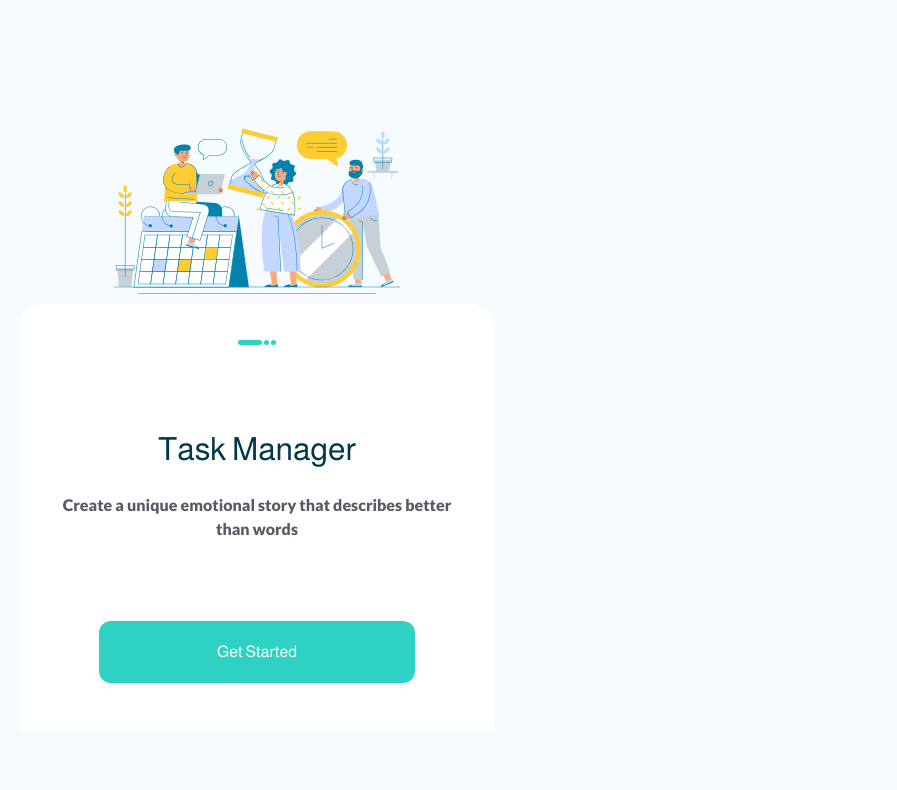
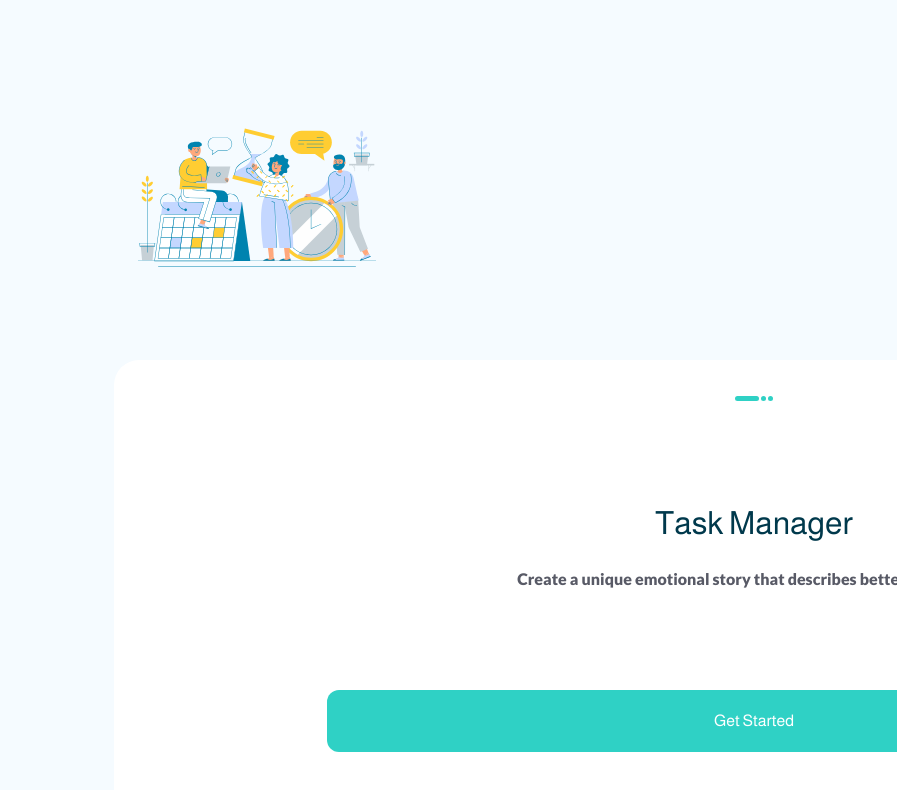
Before and after one commit to Samiyan1/scheduler-web-app, a React (Vite) app: page / in a window 1280 px wide. Shown: the top 790 px of the page, without its empty margins (383-1280 px from the left). Built offline with nearby package versions, Linux system fonts and the light colour scheme.

Commit message:
fixed bottom

```diff
--- a/src/index.css
+++ b/src/index.css
@@ -18,7 +18,6 @@
   color-scheme: light dark;
   color: rgba(255, 255, 255, 0.87);
   background-color: #F5FBFF;
-
   font-synthesis: none;
   text-rendering: optimizeLegibility;
   -webkit-font-smoothing: antialiased;
@@ -34,7 +33,8 @@ a {
 
 
 body {
-  height: 100vh;
+  min-height: 100%;
+  height: 100%;
   padding: 0;
   margin: 0;
   place-items: center;
--- a/src/pages/main/Main.jsx
+++ b/src/pages/main/Main.jsx
@@ -34,13 +34,13 @@ function Main() {
                       style={loadingImage ? {} : { display: 'none' }}
                       onLoad={() => setLoadingImage(false)} />
                   ) : (
-                    <img className="mx-auto" alt='logo' src={pic} />
+                    <img className="mx-auto mb-4" alt='logo' src={pic} />
                   )
                 }
 
               </div>
 
-              <div className='w-full flex flex-col justify-between bg-[#fff] rounded-t-[25px] h-[55%]'>
+              <div className='w-full flex flex-col justify-between bg-[#fff] rounded-t-[25px] h-[55%] fixed bottom-0'>
 
                 <div className='w-full flex flex-row justify-center mt-9'>
                   <span className='bg-[#2FD1C5] h-[5px] rounded-[25px] mx-[1px] px-3'></span>
```
